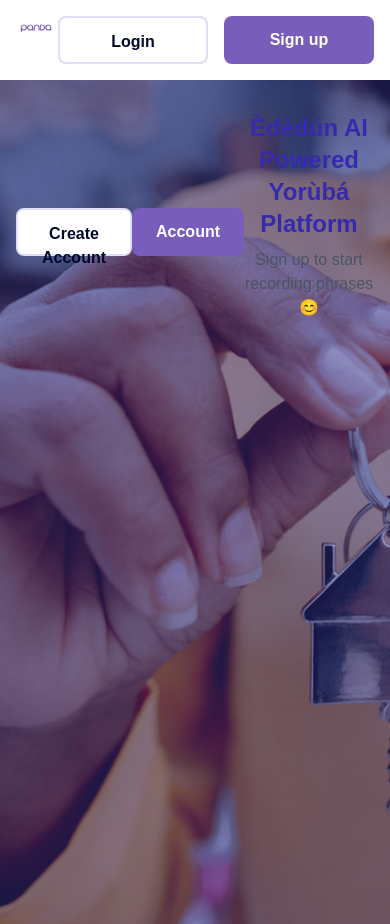
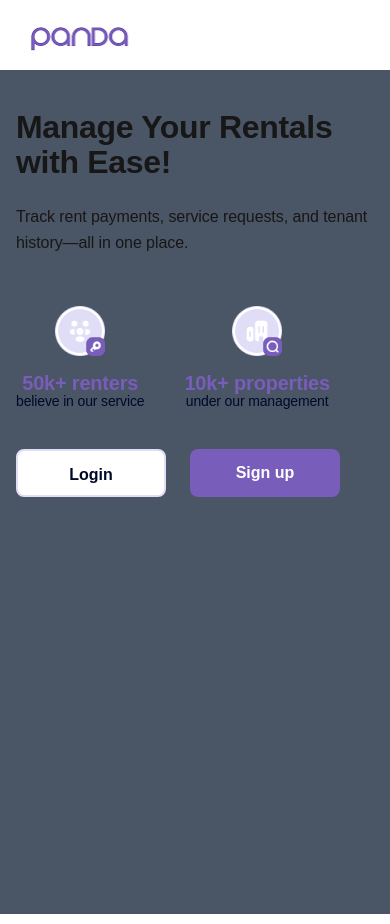
Before and after one commit to AJ-droi/panda-homes-frontend, a Next.js app: page / in a window 390 px wide. Built offline with nearby package versions, Linux system fonts and the light colour scheme.

Commit message:
Landing page completion

```diff
--- a/app/page.tsx
+++ b/app/page.tsx
@@ -1,64 +1,109 @@
 "use client";
-import React from 'react'
-import type { NextPage } from "next";
+import React from "react";
 import Image from "next/image";
-import { useEffect } from "react";
-// import { useRouter } from 'next/navigation';
 import Head from "next/head";
-import ColouredButton from '@/components/ColouredButton';
-import WhiteButton from '@/components/WhiteButton';
-import Navbar from '@/components/Navbar';
-
+import ColouredButton from "@/components/ColouredButton";
+import WhiteButton from "@/components/WhiteButton";
+import Navbar from "@/components/Navbar";
+import LandingPageTrackCard from "@/components/landingPage/LandingPageTrackCard";
+import Link from "next/link";
+import { useMatchMediaQuery } from "@/hooks/useViewPort";
+import device from "@/constants/breakpoints";
 
 export default function Home() {
+  const isNotDesktop = useMatchMediaQuery(device.desktop);
   return (
     <div>
-
-        <Head>
+      <Head>
         <title>Landing Page | Panda App</title>
-        <meta
-          name="description"
-          content="Landing page for Panda App"
-        />
+        <meta name="description" content="Landing page for Panda App" />
         <link rel="icon" href="/favicon.ico" />
       </Head>
 
-        <Navbar />
-      <div className="min-h-screen flex flex-col md:flex-row relative bg-gradient-to-br from-indigo-100 to-purple-100">
-        {/* Image section - Full height on desktop, background on mobile */}
-        {/* Background image for mobile only */}
-        <div className="md:hidden absolute inset-0 z-0">
-          <div className="relative w-full h-full">
-          <Image
-              src="/landingPage/landing-image.png"
-              alt="Panda background"
-              fill
-              style={{ objectFit: "cover", objectPosition: "center" }}
-              priority
-            />
-            <div className="absolute inset-0 bg-indigo-900/50"></div>
-          </div>
-        </div>
+      <Navbar />
 
-        {/* Form section - Overlays image on mobile, takes right half on desktop */}
-        <div className="md:w-1/2 w-full flex items-center justify-center z-10 py-8 px-4 md:px-8">
-              <WhiteButton title='Create Account' />
-              <ColouredButton title='Account' />
-          <div className="">
-            <div className="text-center mb-8">
-              <h1 className="text-2xl md:text-3xl font-extrabold text-indigo-800 mb-2">
-                Èdèdún AI Powered Yorùbá Platform
+      <div className="flex flex-col md:flex-row relative">
+        <div className="md:w-1/2 px-4 sm:px-6 md:px-10 lg:px-[100px] bg-gray-600 w-full flex flex-col min-h-screen md:overflow-y-auto py-10 z-10">
+          <div className="w-full max-w-[600px]">
+            <div className="">
+              <h1 className="font-[700] font-[Plus Jakarta Sans] leading-[110%] tracking-[-0.01em] text-[32px] sm:text-[48px] lg:text-[64px] flex justify-start">
+                Manage Your Rentals with Ease!
               </h1>
-              <p className="text-gray-600">
-                Sign up to start recording phrases 😊
-              </p>
+              <h3 className="mt-6 md:mt-10 font-[500] font-[Plus Jakarta Sans] w-full max-w-[448px] leading-[160%] tracking-[-0.005em] text-[16px] sm:text-[18px] lg:text-[20px] flex justify-start">
+                Track rent payments, service requests, and tenant history—all in
+                one place.
+              </h3>
             </div>
           </div>
 
+          {!isNotDesktop && (
+            <div className="absolute left-0 right-100 mt-[400px] flex justify-center z-20">
+              <LandingPageTrackCard />
+            </div>
+          )}
+          <div className={`w-full flex flex-row sm:flex-row sm:items-start gap-[40px] sm:gap-[80px] lg:mt-[100px]`}
+          style={{marginTop: isNotDesktop ? '50px' : '250px'}}
+          >
+            <div className="flex flex-col items-center sm:items-start">
+              <div className="relative w-[50px] h-[50px]">
+                <Image
+                  src="/landingPage/renters.png"
+                  alt="Icon for renters"
+                  width={50}
+                  height={50}
+                  style={{ objectFit: "contain" }}
+                  priority
+                />
+              </div>
+              <div className="mt-4 text-center sm:text-left">
+                <div className="text-[#785DBA] font-[Plus Jakarta Sans] leading-[110%] tracking-[-0.01em] font-[700] text-[20px] sm:text-[24px]">
+                  50k+ renters
+                </div>
+                <div className="font-[Plus Jakarta Sans] text-[#000929] leading-[110%] tracking-[-0.01em] font-[500] text-[14px] sm:text-[16px]">
+                  believe in our service
+                </div>
+              </div>
+            </div>
+
+            <div className="flex flex-col items-center sm:items-start">
+              <div className="relative w-[50px] h-[50px]">
+                <Image
+                  src="/landingPage/properties.png"
+                  alt="Icon for properties"
+                  width={50}
+                  height={50}
+                  style={{ objectFit: "contain" }}
+                  priority
+                />
+              </div>
+              <div className="mt-4 text-center sm:text-left">
+                <div className="text-[#785DBA] font-[Plus Jakarta Sans] leading-[110%] tracking-[-0.01em] font-[700] text-[20px] sm:text-[24px]">
+                  10k+ properties
+                </div>
+                <div className="font-[Plus Jakarta Sans] text-[#000929] leading-[110%] tracking-[-0.01em] font-[500] text-[14px] sm:text-[16px]">
+                  under our management
+                </div>
+              </div>
+            </div>
+          </div>
+
+          {isNotDesktop && (
+            <div className="flex mt-10 gap-6 flex-row md:flex-row">
+              <div>
+                <Link href="/login" className="w-full md:w-auto">
+                  <WhiteButton title="Login" />
+                </Link>
+              </div>
+              <div className="md:mt-0">
+                <Link href="/sign-in" className="w-full md:w-auto">
+                  <ColouredButton title="Sign up" />
+                </Link>
+              </div>
+            </div>
+          )}
         </div>
 
-
-        <section className="hidden md:block md:w-1/2 h-screen">
+        <section className="hidden md:block md:w-1/2 min-h-screen md:overflow-y-auto">
           <div className="relative w-full h-full">
             <Image
               src="/landingPage/landing-image.png"
@@ -70,7 +115,6 @@ export default function Home() {
           </div>
         </section>
       </div>
-
     </div>
-  )
+  );
 }
--- a/components/Navbar.tsx
+++ b/components/Navbar.tsx
@@ -1,15 +1,17 @@
-'use client';
-import Link from 'next/link';
-import ColouredButton from '@/components/ColouredButton';
-import WhiteButton from '@/components/WhiteButton';
+"use client";
+import Link from "next/link";
+import ColouredButton from "@/components/ColouredButton";
+import WhiteButton from "@/components/WhiteButton";
 import Image from "next/image";
+import { useState } from "react";
 
 //fixed top-0 left-0
 
 const Navbar = () => {
-
+    const [isMenuOpen, setIsMenuOpen] = useState(false);
     return (
-    <nav className=" w-full bg-white shadow-md p-4 flex justify-between items-center z-50">
+        <nav className="w-full bg-white shadow-md p-4 flex flex-wrap justify-between items-center z-50">
+          <div className="flex justify-between items-center w-full lg:w-auto">
             <div className="w-[133px] h-[38px] hover:cursor-pointer">
               <Image
                 src="/landingPage/logo.png"
@@ -20,17 +22,49 @@ const Navbar = () => {
                 priority
               />
             </div>
-      <div className="flex gap-4">
-        <Link href="/login">
-        <WhiteButton title='Login' />
+            {/* <button
+              className="lg:hidden text-gray-700"
+              onClick={() => setIsMenuOpen(!isMenuOpen)}
+            >
+              <svg
+                xmlns="http://www.w3.org/2000/svg"
+                className="h-6 w-6"
+                fill="none"
+                viewBox="0 0 24 24"
+                stroke="currentColor"
+              >
+                {isMenuOpen ? (
+                  <path
+                    strokeLinecap="round"
+                    strokeLinejoin="round"
+                    strokeWidth={2}
+                    d="M6 18L18 6M6 6l12 12"
+                  />
+                ) : (
+                  <path
+                    strokeLinecap="round"
+                    strokeLinejoin="round"
+                    strokeWidth={2}
+                    d="M4 6h16M4 12h16M4 18h16"
+                  />
+                )}
+              </svg>
+            </button> */}
+          </div>
+          <div
+            className={`${
+              isMenuOpen ? "flex" : "hidden"
+            } lg:flex flex-col lg:flex-row gap-4 w-full lg:w-auto mt-4 lg:mt-0`}
+          >
+            <Link href="/login" className="w-full lg:w-auto">
+              <WhiteButton title="Login" />
             </Link>
-        <Link href="/sign-in">
-        <ColouredButton title='Sign up' />
+            <Link href="/sign-in" className="w-full lg:w-auto">
+              <ColouredButton title="Sign up" />
             </Link>
           </div>
         </nav>
       );
-
-}
+};
 
 export default Navbar;
--- /dev/null
+++ b/components/landingPage/LandingPageTrackCard.tsx
@@ -0,0 +1,26 @@
+"use client";
+import React from "react";
+import Link from "next/link";
+import ColouredButton from "@/components/ColouredButton";
+
+const LandingPageTrackCard = () => {
+  return (
+    <div className="bg-[#FFFFFF] flex flex-col sm:flex-row text-center sm:text-left text-[18px] md:text-[20px] lg:text-[24px] font-[700] text-[#785DBA] justify-between px-4 sm:px-6 md:px-10 w-full max-w-[850px] rounded-[8px] border h-[104px] shadow-sm">
+      <section className="flex justify-center items-center py-4 sm:py-0 w-full sm:w-[33%]">
+        <div>Track Rents</div>
+      </section>
+
+      <section className="py-4 sm:py-0 w-full sm:w-[33%] flex justify-center items-center border-t sm:border-t-0 sm:border-l sm:border-r border-gray-200">
+        <div>Manage Tenants</div>
+      </section>
+
+      <section className="py-4 sm:py-0 w-full sm:w-[33%] justify-center items-center flex border-t sm:border-t-0 border-gray-200">
+        <Link href="/sign-in" className="w-full sm:w-auto flex justify-center">
+          <ColouredButton title="Sign up" />
+        </Link>
+      </section>
+    </div>
+  );
+};
+
+export default LandingPageTrackCard;
--- /dev/null
+++ b/constants/breakpoints.ts
@@ -0,0 +1,15 @@
+const breakpoints = {
+    mobile: "576px",
+    tablet: "768px",
+    laptop: "992px",
+    desktop: "1290px",
+  };
+
+  const device = {
+    mobile: `(max-width: ${breakpoints.mobile})`,
+    tablet: `(max-width: ${breakpoints.tablet})`,
+    laptop: `(max-width: ${breakpoints.laptop})`,
+    desktop: `(max-width: ${breakpoints.desktop})`,
+  };
+
+  export default device;
--- /dev/null
+++ b/hooks/useViewPort.ts
@@ -0,0 +1,52 @@
+import device from "../constants/breakpoints";
+import { useState, useEffect } from "react";
+
+export const useMatchMediaQuery = (mediaQuery = device.tablet) => {
+  const [matches, setMatches] = useState(false);
+
+  useEffect(() => {
+    setMatches(window.matchMedia(mediaQuery).matches);
+  }, []);
+  useEffect(() => {
+    function handleResize() {
+      setMatches(window.matchMedia(mediaQuery).matches);
+    }
+
+    window.addEventListener("resize", handleResize);
+    return () => window.removeEventListener("resize", handleResize);
+  }, []);
+
+  return matches;
+};
+
+function getWindowDimensions() {
+  if (typeof window === "undefined") {
+    return {
+      height: undefined,
+      width: undefined,
+      ComplexScreenWarning: null,
+    };
+  }
+  const { innerWidth: width, innerHeight: height } = window;
+  return {
+    width,
+    height,
+  };
+}
+
+export default function useWindowDimensions() {
+  const [windowDimensions, setWindowDimensions] = useState(
+    getWindowDimensions()
+  );
+
+  useEffect(() => {
+    function handleResize() {
+      setWindowDimensions(getWindowDimensions());
+    }
+
+    window.addEventListener("resize", handleResize);
+    return () => window.removeEventListener("resize", handleResize);
+  }, []);
+
+  return windowDimensions;
+}
```
Also changed, not shown: public/landingPage/properties.png (added), public/landingPage/renters.png (added). Lines whose indentation alone changed are shown as unchanged.
